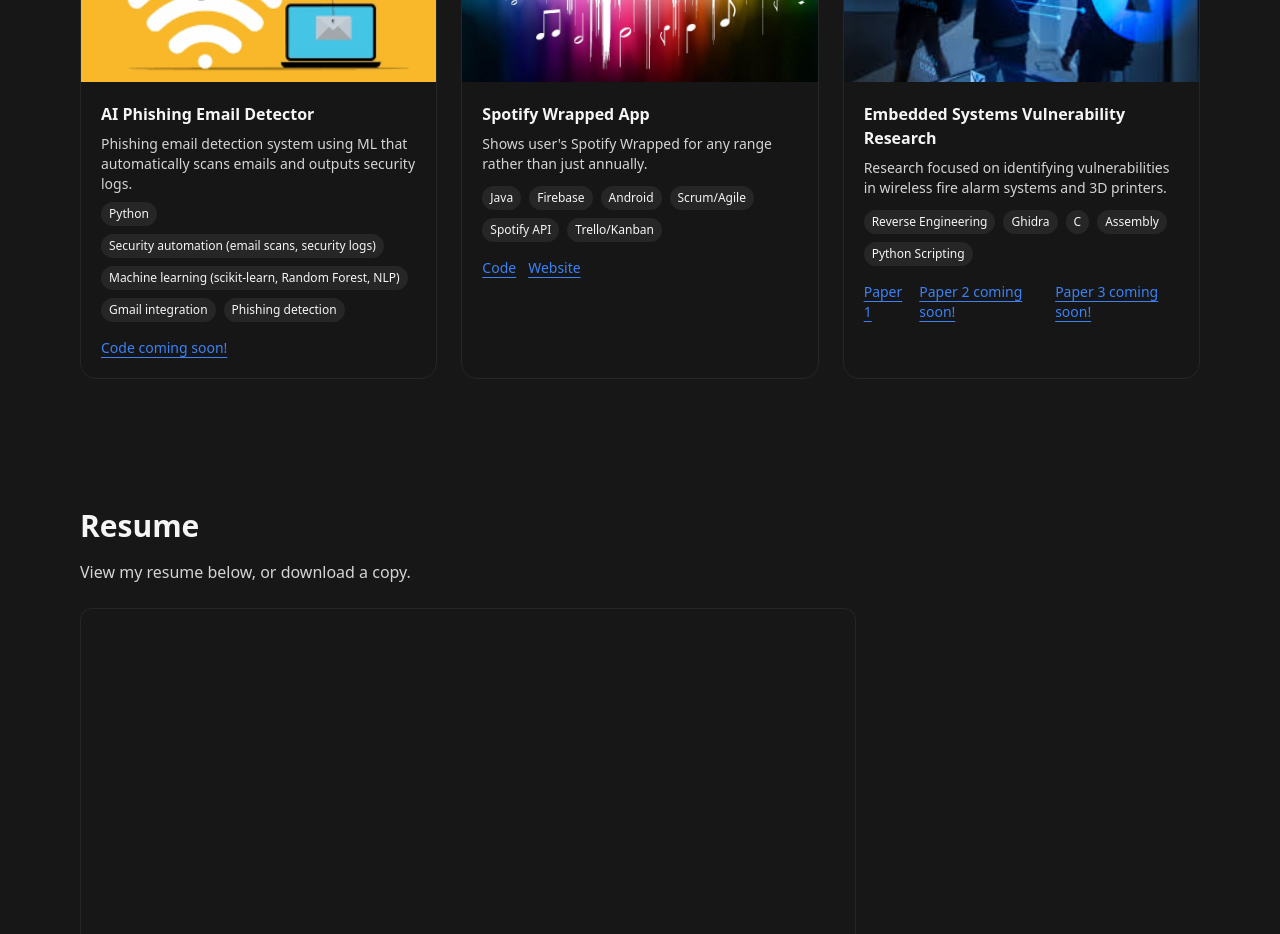
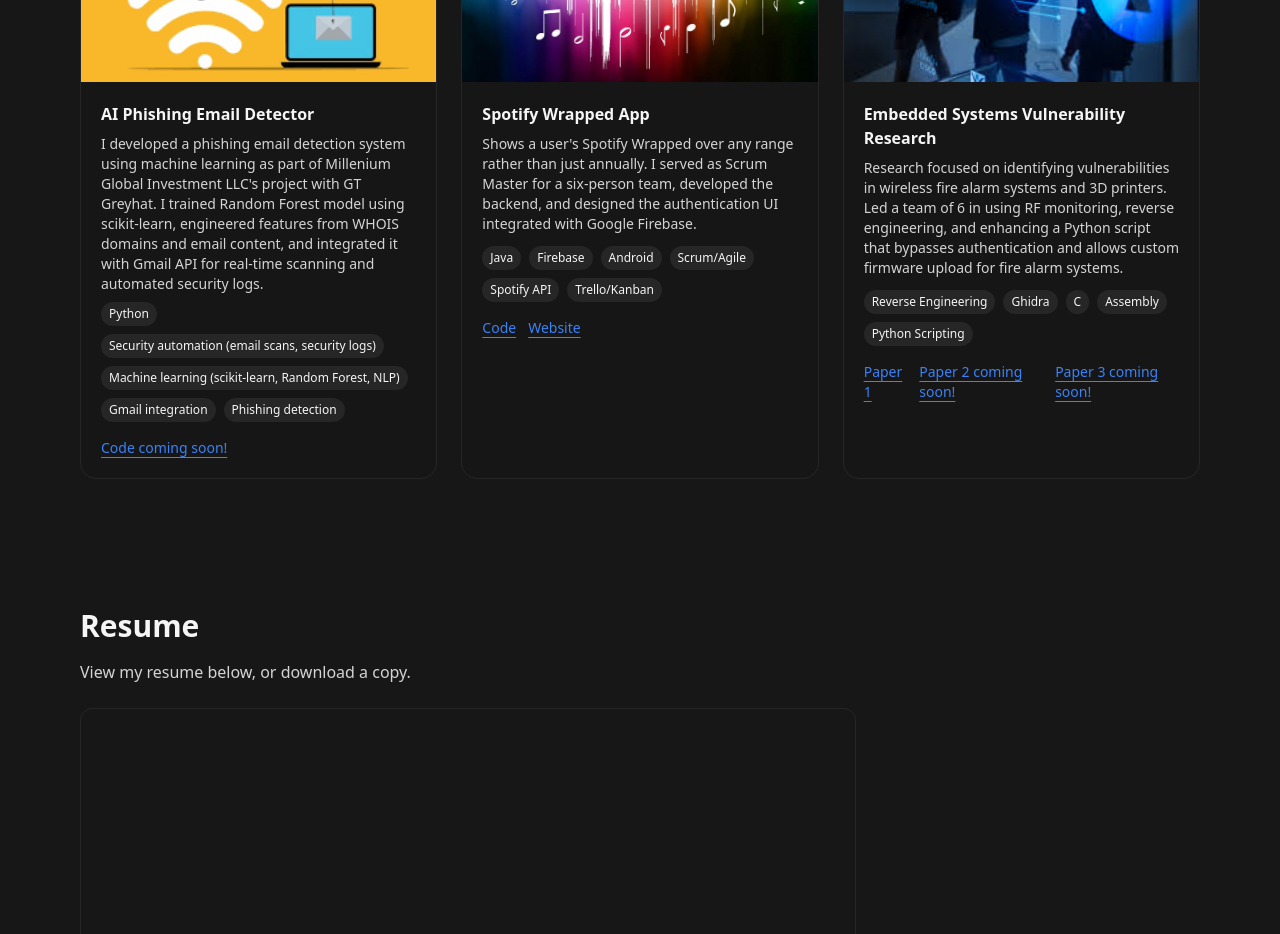
Before and after one commit to ktran04/website, a React (Vite) app: page / in a window 1280 px wide. Shown: the part 2540-3474 px from the top of the page. Built offline with nearby package versions, Linux system fonts and the light colour scheme.

Commit message:
edited projects

```diff
--- a/src/components/Projects.jsx
+++ b/src/components/Projects.jsx
@@ -11,7 +11,7 @@ const Projects = () => (
         </div>
         <div className="p-5">
           <h3 className="font-semibold">AI Phishing Email Detector</h3>
-          <p className="mt-2 text-neutral-300 text-sm">Phishing email detection system using ML that automatically scans emails and outputs security logs.</p>
+          <p className="mt-2 text-neutral-300 text-sm">I developed a phishing email detection system using machine learning as part of Millenium Global Investment LLC's project with GT Greyhat. I trained Random Forest model using scikit-learn, engineered features from WHOIS domains and email content, and integrated it with Gmail API for real-time scanning and automated security logs.</p>
           <div className="mt-2 flex flex-wrap gap-2 text-xs">
             <span className="px-2 py-1 rounded-full bg-neutral-800">Python</span>
             <span className="px-2 py-1 rounded-full bg-neutral-800">Security automation (email scans, security logs)</span>
@@ -31,7 +31,7 @@ const Projects = () => (
         </div>
         <div className="p-5">
           <h3 className="font-semibold">Spotify Wrapped App</h3>
-          <p className="mt-2 text-neutral-300 text-sm">Shows user's Spotify Wrapped for any range rather than just annually.</p>
+          <p className="mt-2 text-neutral-300 text-sm">Shows a user's Spotify Wrapped over any range rather than just annually. I served as Scrum Master for a six-person team, developed the backend, and designed the authentication UI integrated with Google Firebase.</p>
           <div className="mt-3 flex flex-wrap gap-2 text-xs">
             <span className="px-2 py-1 rounded-full bg-neutral-800">Java</span>
             <span className="px-2 py-1 rounded-full bg-neutral-800">Firebase</span>
@@ -53,7 +53,7 @@ const Projects = () => (
         </div>
         <div className="p-5">
           <h3 className="font-semibold">Embedded Systems Vulnerability Research</h3>
-          <p className="mt-2 text-neutral-300 text-sm">Research focused on identifying vulnerabilities in wireless fire alarm systems and 3D printers.</p>
+          <p className="mt-2 text-neutral-300 text-sm">Research focused on identifying vulnerabilities in wireless fire alarm systems and 3D printers. Led a team of 6 in using RF monitoring, reverse engineering, and enhancing a Python script that bypasses authentication and allows custom firmware upload for fire alarm systems.</p>
           <div className="mt-3 flex flex-wrap gap-2 text-xs">
             <span className="px-2 py-1 rounded-full bg-neutral-800">Reverse Engineering</span>
             <span className="px-2 py-1 rounded-full bg-neutral-800">Ghidra</span>
```
